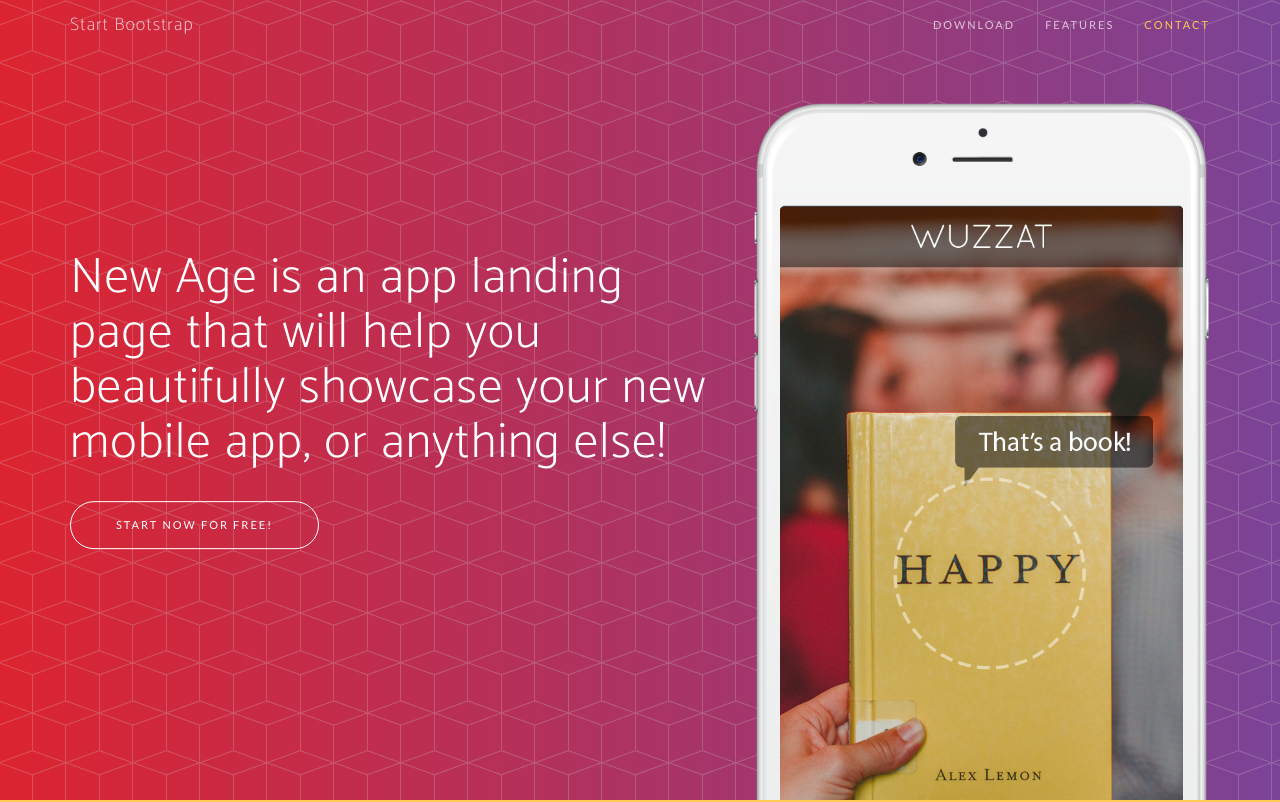
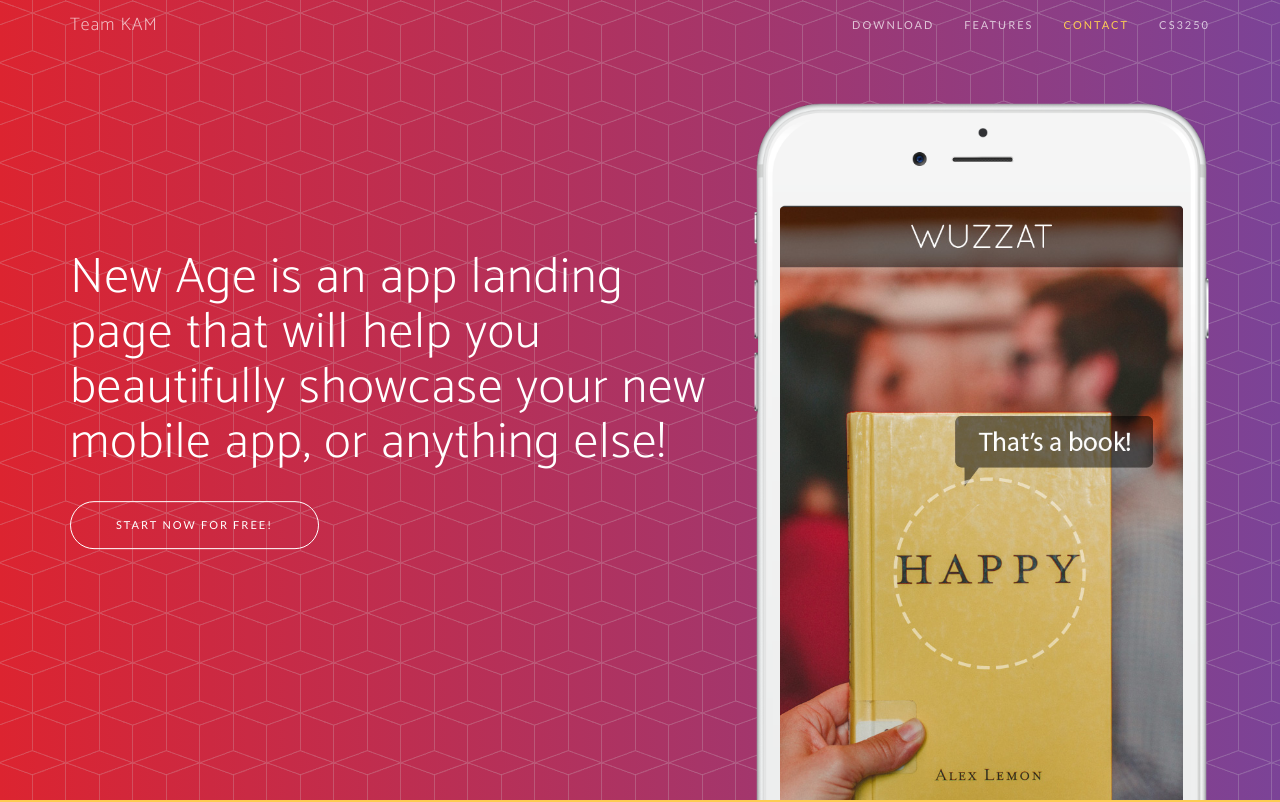
Before and after one commit to burks20/cs3250-kam, a website: page index.html in a window 1280 px wide. Shown: the top 802 px of the page. Drawn offline with nearby package versions, Linux system fonts and the light colour scheme; a web font is replaced by a local one.

Commit message:
Index.html edit
Changing the top nav bar.

```diff
--- a/index.html
+++ b/index.html
@@ -9,7 +9,7 @@
     <meta name="description" content="">
     <meta name="author" content="">
 
-    <title>New Age - Start Bootstrap Theme</title>
+    <title>Team KAM - CS 3250</title>
 
     <!-- Bootstrap Core CSS -->
     <link href="vendor/bootstrap/css/bootstrap.min.css" rel="stylesheet">
@@ -45,7 +45,7 @@
                 <button type="button" class="navbar-toggle collapsed" data-toggle="collapse" data-target="#bs-example-navbar-collapse-1">
                     <span class="sr-only">Toggle navigation</span> Menu <i class="fa fa-bars"></i>
                 </button>
-                <a class="navbar-brand page-scroll" href="#page-top">Start Bootstrap</a>
+                <a class="navbar-brand page-scroll" href="#page-top">Team KAM</a>
             </div>
 
             <!-- Collect the nav links, forms, and other content for toggling -->
@@ -60,6 +60,9 @@
                     <li>
                         <a class="page-scroll" href="#contact">Contact</a>
                     </li>
+					<li>
+						<a href="http://knoesis.org/people/derek/3250.html" target="blank">CS3250</a>
+					</li>
                 </ul>
             </div>
             <!-- /.navbar-collapse -->
```
